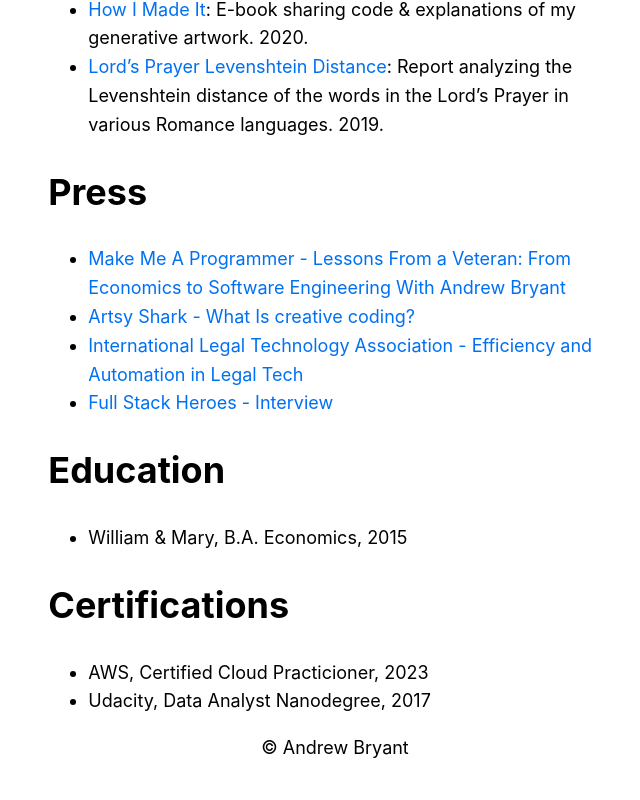
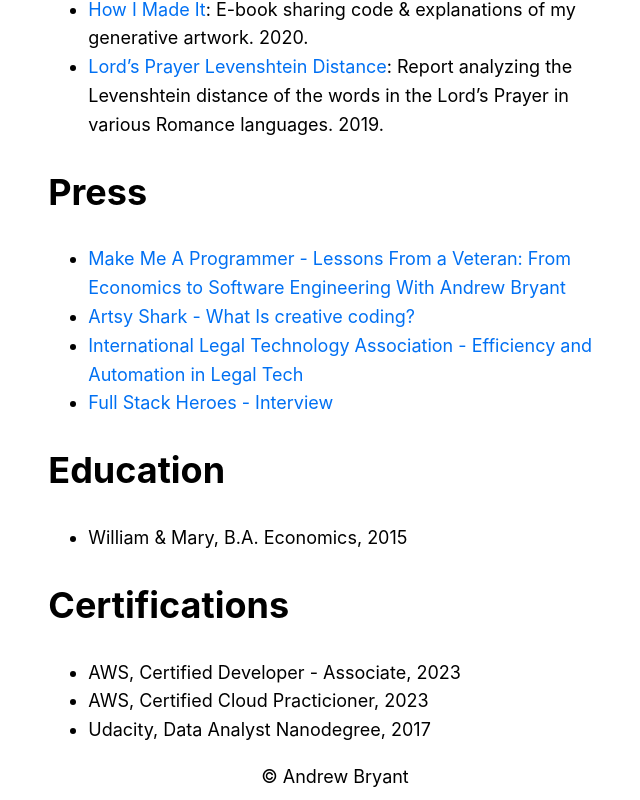
Before and after one commit to apbryant/website, a Next.js app: page /cv in a window 1280 px wide. Shown: the part 3388-4188 px from the top of the page, without its empty margins (305-945 px from the left). Before the commit the page ends 4159 px from the top, so only its background shows below. Built offline with nearby package versions, Linux system fonts and the light colour scheme.

Commit message:
add developer certificate

```diff
--- a/pages/cv.js
+++ b/pages/cv.js
@@ -109,6 +109,9 @@
       <h1>Certifications</h1>
       <ul>
         <li>
+          AWS, Certified Developer - Associate, 2023
+        </li>
+        <li>
           AWS, Certified Cloud Practicioner, 2023
         </li>
         <li>
```
